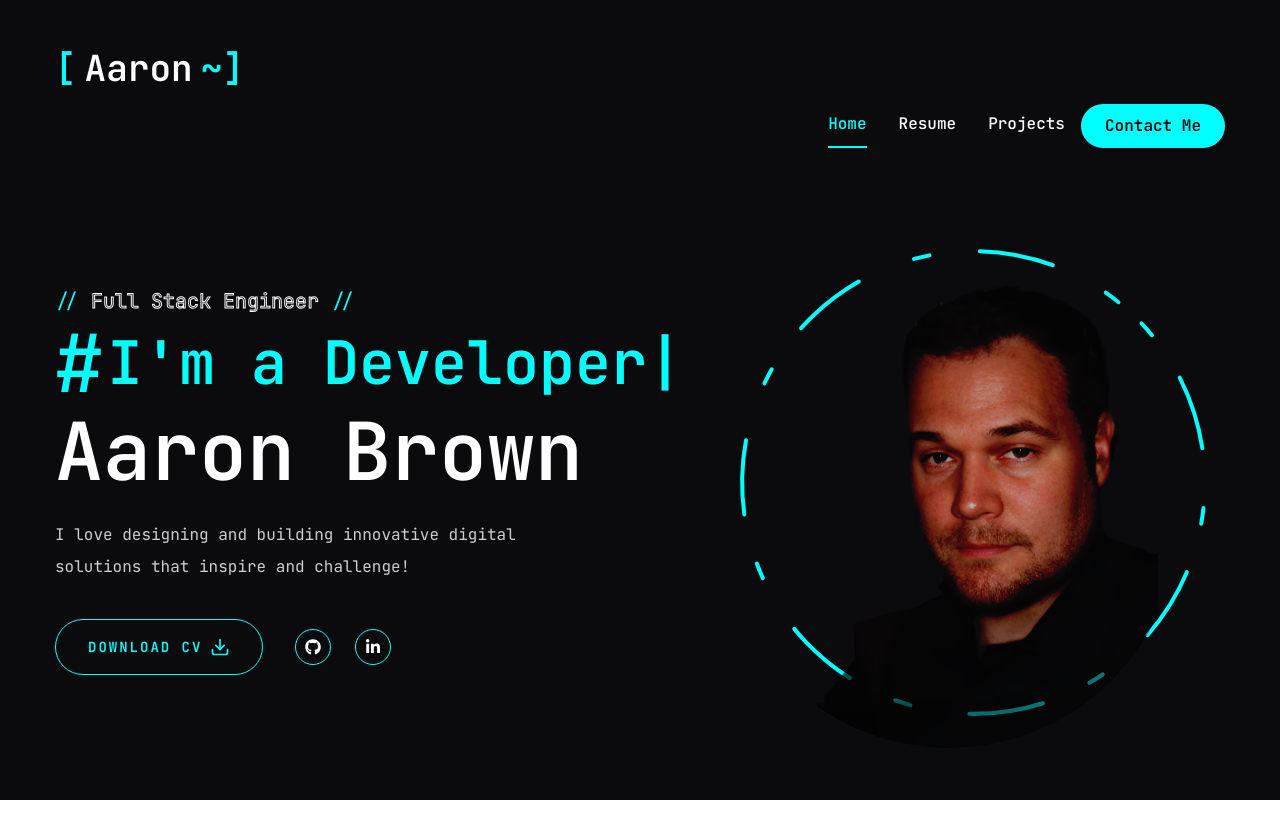
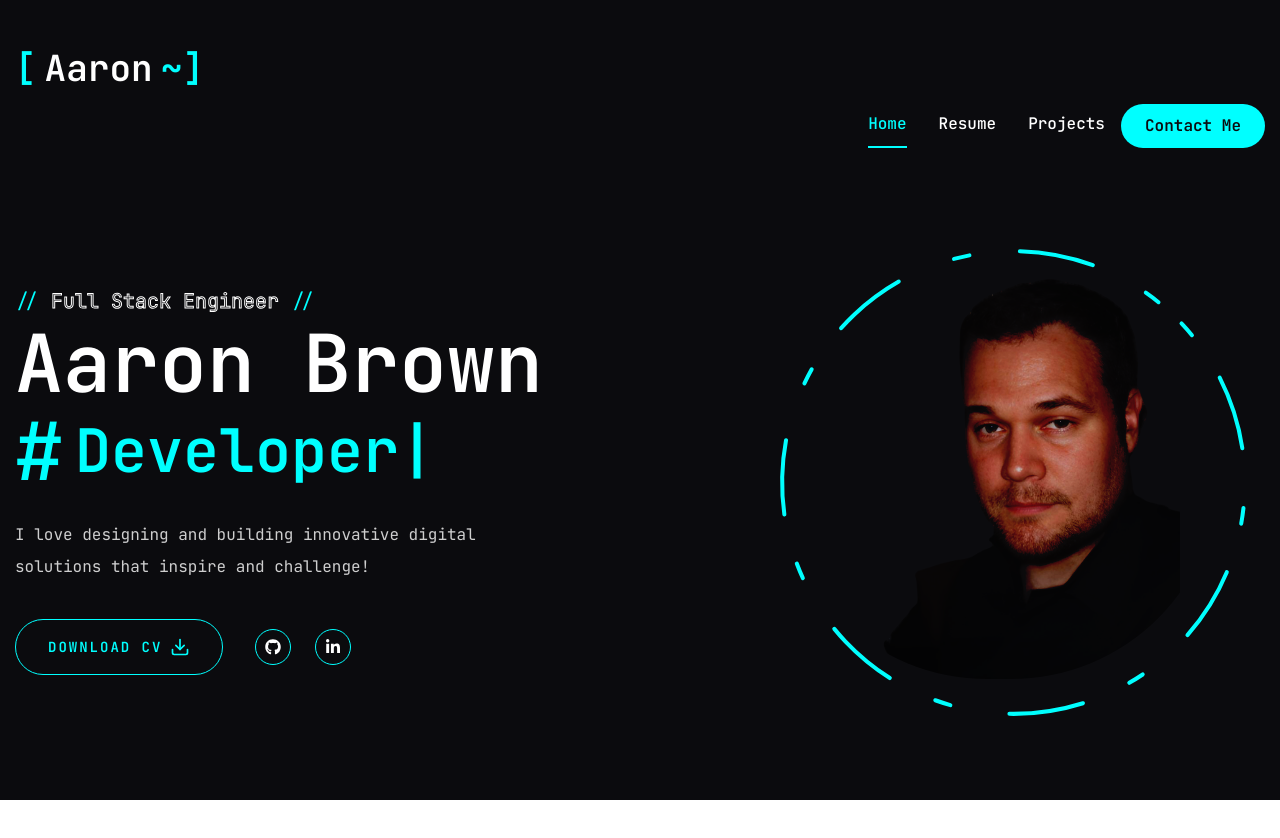
Before and after one commit to kilowulf/resume_portfolio, a Next.js app: page / in a window 1280 px wide. Shown: the top 838 px of the page. Built offline with nearby package versions, Linux system fonts and the light colour scheme.

Commit message:
change to about me page text. add transition and scaling on hover for swipe images for projects

```diff
--- a/app/page.jsx
+++ b/app/page.jsx
@@ -18,18 +18,20 @@ const Home = () => {
               Full Stack Engineer
             </span>
             <span className="text-accent text-xl"> {"//"} </span>
+
             <h1 className="h1 mb-6">
               {/* Right bracket */}
-              <div className="flex items-center justify-start">
-                <span className="text-accent flex pl-0 xl:flex-row items-center md:pl-14 sm:pl-14 xl:pl-0">
-                  <span className="pr-1">#</span>
+              <span>Aaron Brown</span>
+              <div className="flex items-center justify-start pl-0">
+                <span className="text-accent flex pl-0 xl:flex-row xl:pl-0 xl:ml-0 items-center lg:flex-row lg:pl-14 lg:ml-14 md:flex-row md:pl-14 md:ml-14 sm:pl-14 sm:ml-14 xs:pl-10 xs:ml-1">
+                  <span className="pr-3">#</span>
                   <TypeAnimation
                     sequence={[
-                      "I'm a Programmer",
+                      " Programmer",
                       2000, // Wait 2 seconds
-                      "I'm a Developer",
+                      " Developer",
                       3000, // Wait 3 seconds
-                      "I'm a Designer",
+                      " Designer",
                       3000 // Wait 3 seconds
                     ]}
                     speed={150} // Typing speed (characters per second)
@@ -42,7 +44,6 @@ const Home = () => {
                   />
                 </span>
               </div>
-              <span>Aaron Brown</span>
             </h1>
             <p className="max-w-[500px] mb-9 text-white/80">
               I love designing and building innovative digital solutions that
@@ -73,7 +74,7 @@ const Home = () => {
             </div>
           </div>
           {/*photo */}
-          <div className="order-1 xl:order-none mb-8 xl:mb-0">
+          <div className="order-1 xl:order-none mb-4 xl:mb-0">
             <Photo />
           </div>
         </div>
--- a/app/resume/page.jsx
+++ b/app/resume/page.jsx
@@ -39,7 +39,7 @@ import Image from "next/image";
 const about = {
   title: "About me",
   description:
-    "From my earliest memories, i have held a deep love and disposition for the creative enterprise. I enjoy everything from sketching 2d art work to writing speculative fiction.I enjoy trail walks with the wife and spending meaningful time with friends and loved ones. I try to employ this creative instinct to my soft-tech projects and enjoy finding interesting ways to challenge myself and build skill sets.",
+    "I've always have held a deep love for the creative enterprise. My hobbies range from sketching 2d fantasy art to writing amateur speculative fiction.I enjoy long nature hikes with the wife and spending meaningful time with friends and loved ones. I try to employ this creative instinct to my soft-tech projects and enjoy finding interesting ways to challenge myself and build skill sets.",
   info: [
     { fieldName: "Name", fieldValue: "Aaron Brown" },
     { fieldName: "Phone", fieldValue: "801-319-3765" },
--- a/app/work/page.jsx
+++ b/app/work/page.jsx
@@ -182,16 +182,16 @@ const Work = () => {
               {projects.map((project, index) => {
                 return (
                   <SwiperSlide key={index} className="w-full">
-                    <div className="h-[460px] relative group flex justify-center items-center bg-pink-50/20">
+                    <div className="h-[470px] relative group flex justify-center items-center bg-black/10 p-2 border-2 border-gray-400/20 hover:border-black/20 rounded-sm shadow-lg transition-transform duration-500 hover:scale-105">
                       {/*overlay */}
                       <div className="absolute top-0 bottom-0 w-full h-full bg-black/10 z-10"></div>
                       {/*image */}
-                      <div className="relative w-full h-full">
+                      <div className="relative w-full h-full overflow-hidden">
                         <Image
                           src={project.image}
                           fill
                           alt={project.title}
-                          className="object-cover rounded-sm"
+                          className="object-contain object-center rounded-sm"
                         />
                       </div>
                     </div>
--- a/components/ui/Header.jsx
+++ b/components/ui/Header.jsx
@@ -15,7 +15,7 @@ const Header = () => {
           <Link href="/">
             <h1 className="text-4xl font-semibold flex items-center">
               <span className="text-accent mr-2">[</span> {/* Left bracket */}
-              <span>Aaron</span> {/* Your name */}
+              <span>Aaron</span>
               <span className="text-accent ml-2 mr-4">~]</span>{" "}
             </h1>
           </Link>
--- a/components/ui/Photo.jsx
+++ b/components/ui/Photo.jsx
@@ -20,7 +20,7 @@ const Photo = () => {
             opacity: 1,
             transition: { delay: 2.4, duration: 0.4, ease: "easeInOut" }
           }}
-          className="w-[270px] h-[298px] my-5 xl:w-[460px] xl:h-[480px] xl:my-10 mix-blend-hard-light rounded-full overflow-hidden absolute"
+          className="w-[260px] h-[250px] my-5 mx-3 xl:w-[440px] xl:h-[415px] xl:my-9 xl:mx-5 mix-blend-hard-light rounded-full overflow-hidden absolute"
         >
           <Image
             src="/assets/photo7.png"
@@ -67,34 +67,6 @@ const Photo = () => {
               }}
             />
             {/* Text along the circle */}
-            {/* <motion.text
-              fill="#00ffff"
-              fontSize="20"
-              fontFamily="Arial, sans-serif"
-            >
-              <textPath
-                href="#path"
-                startOffset="70%"
-                method="align"
-                spacing="auto"
-              > */}
-            {/* Your text string goes here */}
-            {/* Full Stack &nbsp;&nbsp;&nbsp;&nbsp;&nbsp;&nbsp;&nbsp;&nbsp;
-                &nbsp;&nbsp;&nbsp;&nbsp;&nbsp;&nbsp; UI/UX Design
-                &nbsp;&nbsp;&nbsp;&nbsp;&nbsp;&nbsp;&nbsp;&nbsp;
-                &nbsp;&nbsp;&nbsp;&nbsp;&nbsp;&nbsp; C#/C++
-                &nbsp;&nbsp;&nbsp;&nbsp;&nbsp;&nbsp;&nbsp;&nbsp;
-                &nbsp;&nbsp;&nbsp;&nbsp;&nbsp;&nbsp; Python
-                &nbsp;&nbsp;&nbsp;&nbsp;&nbsp;&nbsp;&nbsp;&nbsp;
-                &nbsp;&nbsp;&nbsp;&nbsp;&nbsp;&nbsp; Javascript
-                &nbsp;&nbsp;&nbsp;&nbsp;&nbsp;&nbsp;&nbsp;&nbsp;
-                &nbsp;&nbsp;&nbsp;&nbsp;&nbsp;&nbsp; HTML5
-                &nbsp;&nbsp;&nbsp;&nbsp;&nbsp;&nbsp;&nbsp;&nbsp;
-                &nbsp;&nbsp;&nbsp;&nbsp;&nbsp;&nbsp; CSS3
-                &nbsp;&nbsp;&nbsp;&nbsp;&nbsp;&nbsp;&nbsp;&nbsp;
-                &nbsp;&nbsp;&nbsp;&nbsp;&nbsp;&nbsp; TailwindCSS */}
-            {/* </textPath>
-            </motion.text> */}
           </motion.g>
           {/* Defining the path for text */}
           <defs>
--- a/tailwind.config.js
+++ b/tailwind.config.js
@@ -9,14 +9,22 @@ module.exports = {
   ],
   prefix: "",
   theme: {
+    screens: {
+      xs: "399px",
+      sm: "640px",
+      md: "768px",
+      lg: "960px",
+      xl: "1280px"
+    },
     container: {
       center: true,
       padding: "15px",
       screens: {
+        xs: "399px",
         sm: "640px",
         md: "768px",
         lg: "960px",
-        xl: "1200px"
+        xl: "1280px"
       }
     },
     fontFamily: {
```
